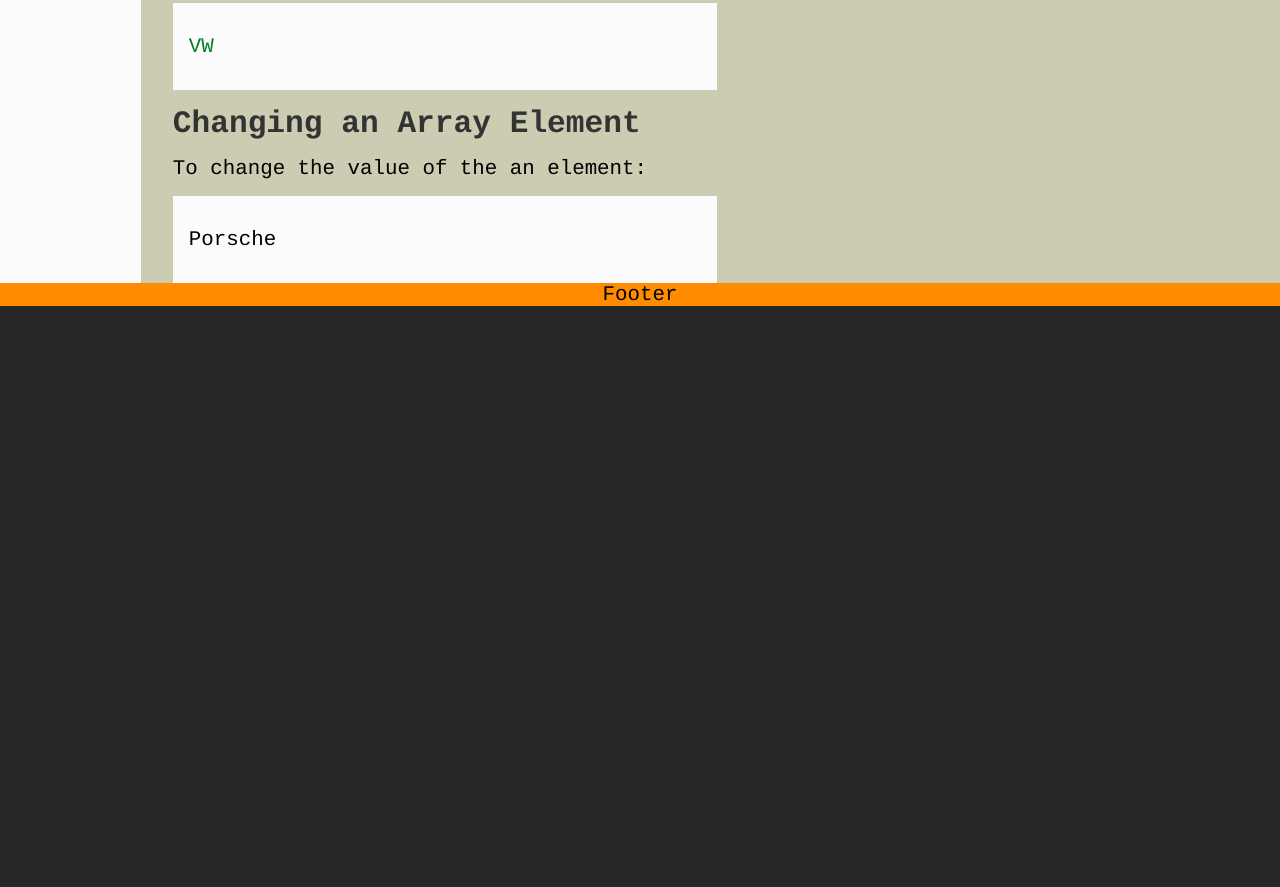
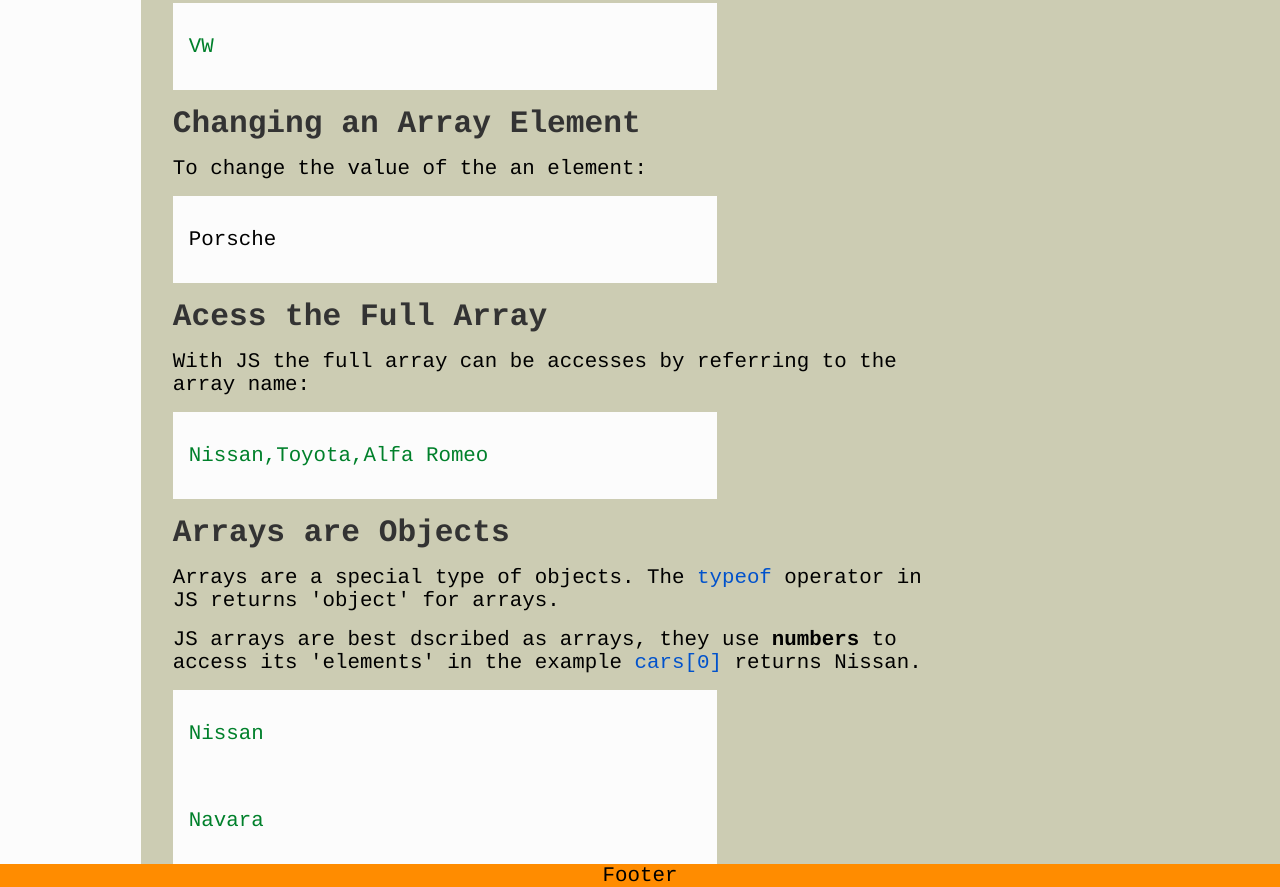
Before and after one commit to bosscke/js-practice, a website: page 21-arrays/arrays.html in a window 1280 px wide. Shown: the part 1312-2199 px from the top of the page. Before the commit the page ends 1618 px from the top, so only its background shows below. Drawn offline with Linux system fonts and the light colour scheme.

Commit message:
Updating arrays

```diff
--- a/21-arrays/arrays.html
+++ b/21-arrays/arrays.html
@@ -95,6 +95,35 @@
           <p id="test1"></p>
         </div>
       </article>
+
+      <article>
+        <h2>Acess the Full Array</h2>
+        <p>
+          With JS the full array can be accesses by referring to the array name:
+        </p>
+        <div class="code">
+          <p id="test2"></p>
+        </div>
+      </article>
+
+      <article>
+        <h2>Arrays are Objects</h2>
+        <p>
+          Arrays are a special type of objects. The <code>typeof</code> operator
+          in JS returns 'object' for arrays.
+        </p>
+        <p>
+          JS arrays are best dscribed as arrays, they use
+          <strong>numbers</strong> to access its 'elements' in the example
+          <code>cars[0]</code> returns Nissan.
+        </p>
+        <div class="code">
+          <p id="test3"></p>
+        </div>
+        <div class="code">
+          <p id="test4"></p>
+        </div>
+      </article>
     </main>
     <footer>Footer</footer>
     <script src="script.js"></script>
--- a/21-arrays/script.js
+++ b/21-arrays/script.js
@@ -10,3 +10,21 @@ document.getElementById("test").innerHTML = cars[0];
 var cars = ["VW", "Skoda", "Dodge"];
 cars[0] = "Porsche";
 document.getElementById("test1").innerHTML = cars[0];
+
+////////////////////////////////////////
+// Access the full Array
+
+var cars = ["Nissan", "Toyota", "Alfa Romeo"];
+document.getElementById("test2").innerHTML = cars;
+
+////////////////////////////////////////
+// Arrays are Objects
+
+var cars = ["Nissan", "Ferrari", "Ford"];
+document.getElementById("test3").innerHTML = cars[0];
+
+////////////////////////////////////////
+// Arrays are Objects
+
+var carSubName = { nissan: "Navara", ferrari: "Enzo", ford: "Mustang" };
+document.getElementById("test4").innerHTML = carSubName.nissan;
```
